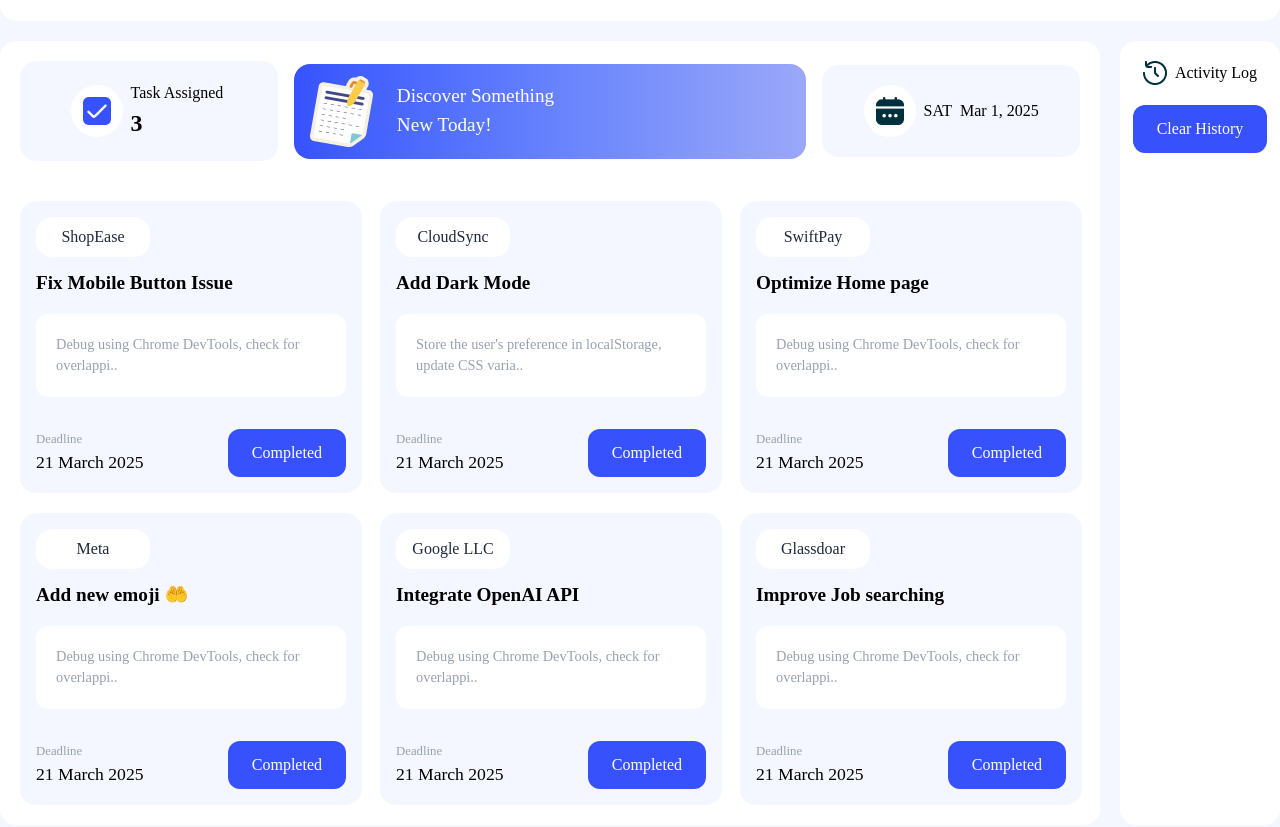
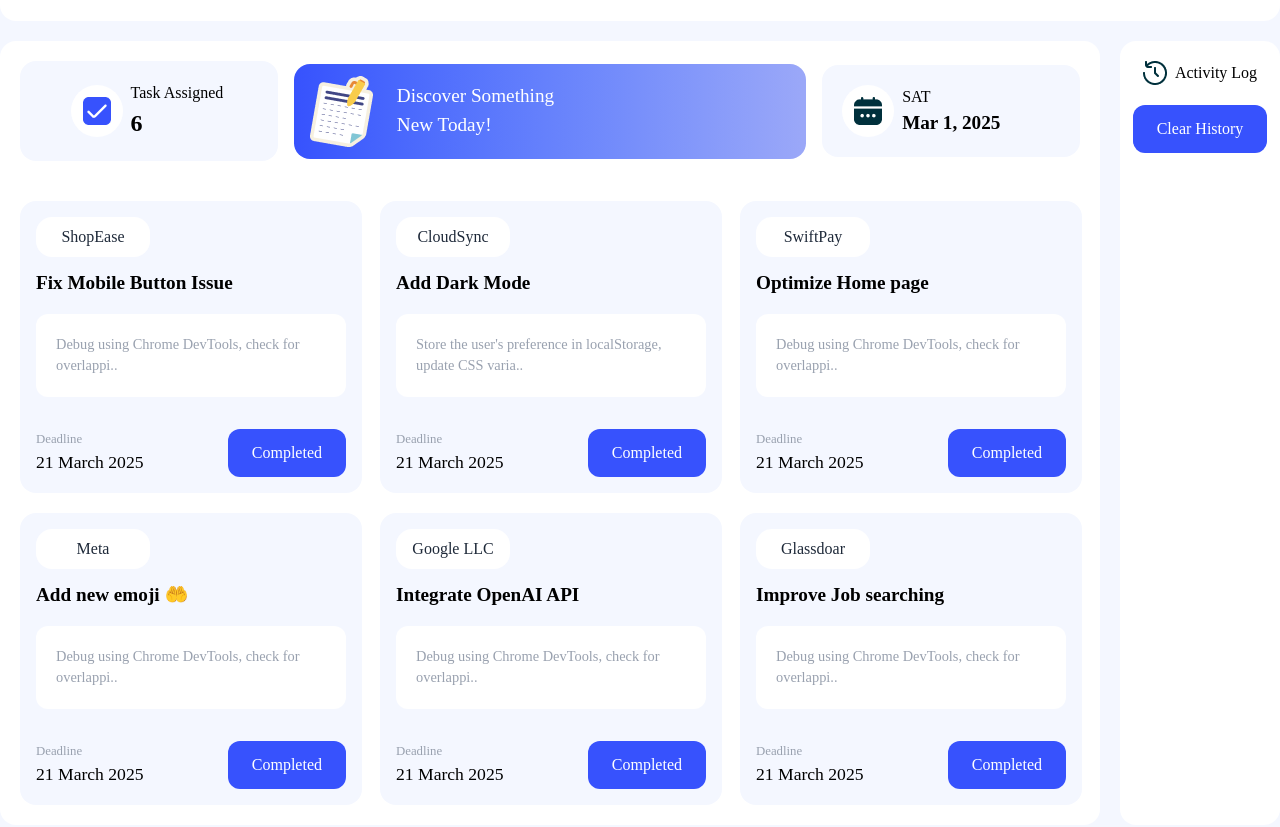
Before and after one commit to mushfiqueraiyan/devBoard, a plain HTML site: page index.html in a window 1280 px wide. Shown: the part 111-938 px from the top of the page. Drawn offline with nearby package versions, Linux system fonts and the light colour scheme.

Commit message:
some minor changes

```diff
--- a/index.html
+++ b/index.html
@@ -34,7 +34,7 @@
                     </div>
                     <div>
                         <h1>Task Assigned </h1>
-                        <p class="font-bold text-[1.5rem]" id="completed-task">3</p>
+                        <p class="font-bold text-[1.5rem]" id="completed-task">6</p>
                     </div>
                 </div>
 
@@ -45,13 +45,13 @@
                     <p>Discover Something <br> New Today!</p>
                 </div>
 
-                <div class="flex items-center justify-center bg-[#f4f7ff] w-[263px] gap-2 p-5 rounded-2xl">
+                <div class="flex items-center bg-[#f4f7ff] w-[263px] gap-2 p-5 rounded-2xl">
                     <div class="bg-white p-3 rounded-full">
                         <img src="images/calender.png" alt="">
                     </div>
-                    <div class="flex gap-2">
-                        <h1 id="week">WED </h1>
-                        <p id="date-month">Jul 28 2025</p>
+                    <div class="items-center">
+                        <h1 id="week" class="text-[1rem]">WED </h1>
+                        <p id="date-month" class="font-bold text-[1.2rem]">Jul 28 2025</p>
                     </div>
                 </div>
 
```
